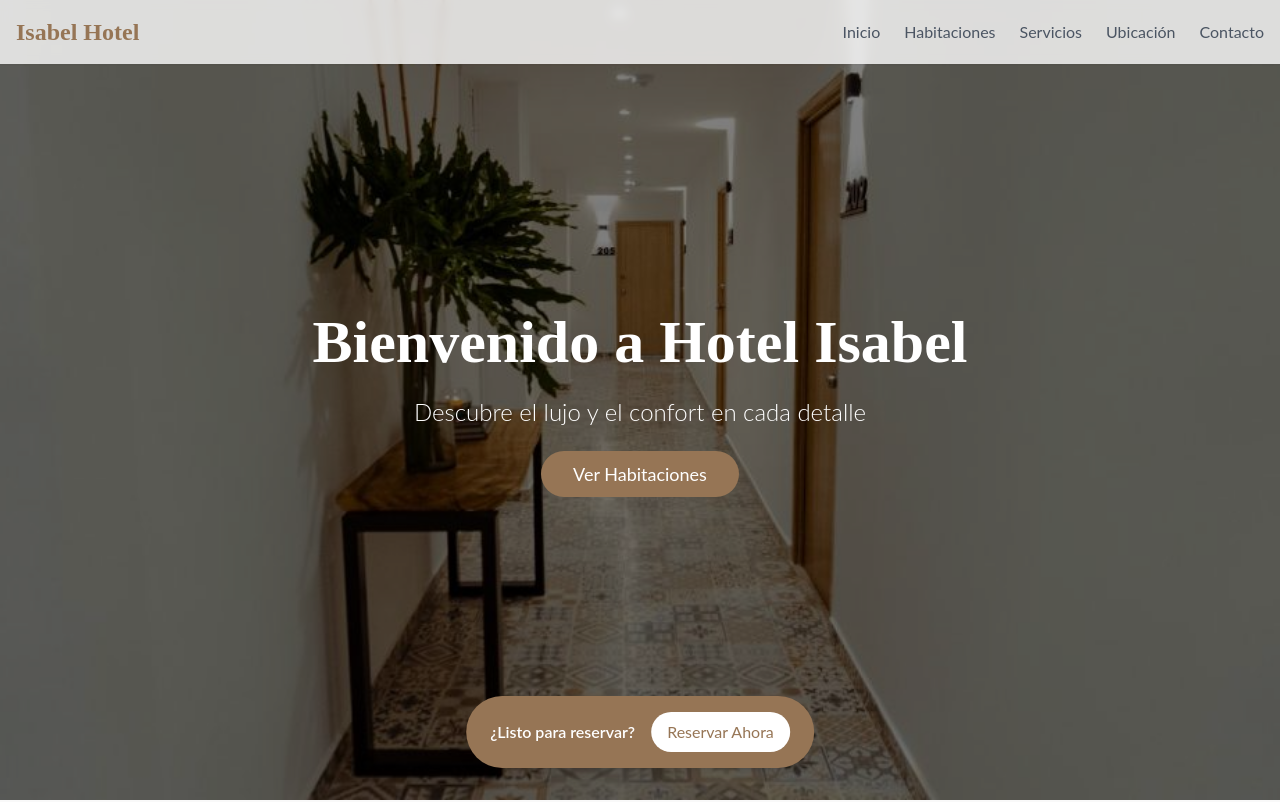
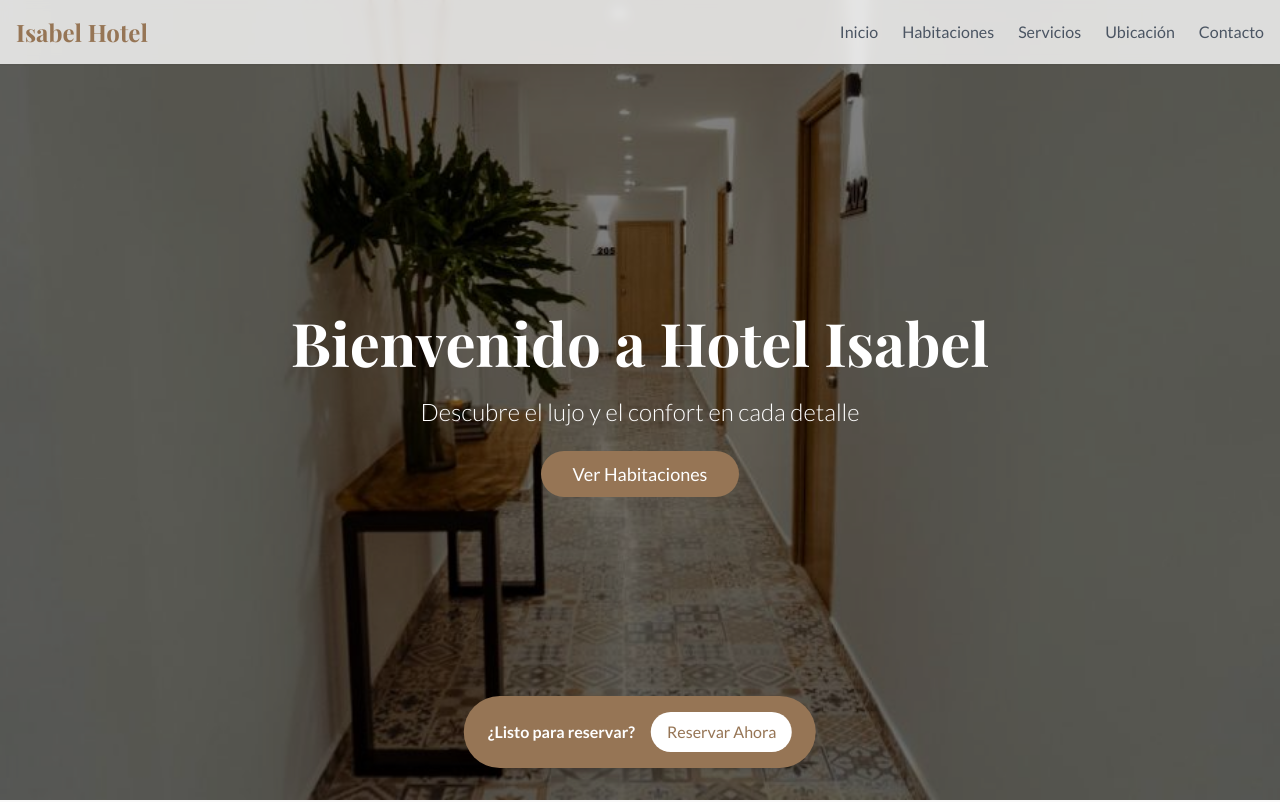
Before and after one commit to Alphacodedev01/isabelLaiding, a Nuxt app: page / in a window 1280 px wide. Shown: the top 802 px of the page. Built offline with nearby package versions, Linux system fonts and the light colour scheme.

Commit message:
version 3

```diff
--- a/components/Services.vue
+++ b/components/Services.vue
@@ -124,7 +124,7 @@ const services = [
 ]
 
 const currentSlide = ref(0)
-const windowWidth = ref(window.innerWidth)
+const windowWidth = ref(0)
 
 // Responsive breakpoints
 const isMobile = computed(() => windowWidth.value < 640)
@@ -154,6 +154,8 @@ const handleResize = () => {
 }
 
 onMounted(() => {
+  // Inicializamos el ancho de la ventana una vez que estemos en el cliente
+  windowWidth.value = window.innerWidth
   window.addEventListener('resize', handleResize)
 })
 
--- a/nuxt.config.ts
+++ b/nuxt.config.ts
@@ -13,10 +13,9 @@ export default defineNuxtConfig({
     head: {
       title: 'Hotel Isabel - Tu hogar lejos de casa',
       link: [
-        {
-          rel: 'stylesheet',
-          href: 'https://fonts.googleapis.com/css2?family=Playfair+Display:wght@400;500;600;700&family=Lato:wght@300;400;700&display=swap'
-        }
+        { rel: 'icon', type: 'image/x-icon', href: '/favicon.ico' },
+        { rel: 'canonical', href: 'https://linktr.ee/apartasuitesisabel' },
+        { rel: 'stylesheet', href: 'https://fonts.googleapis.com/css2?family=Playfair+Display:wght@400;500;600;700&family=Lato:wght@300;400;700&display=swap' }
       ],
       meta: [
         { charset: 'utf-8' },
@@ -41,10 +40,6 @@ export default defineNuxtConfig({
           name: 'telephone',
           content: '3015409480'
         }
-      ],
-      link: [
-        { rel: 'icon', type: 'image/x-icon', href: '/favicon.ico' },
-        { rel: 'canonical', href: 'https://linktr.ee/apartasuitesisabel' }
       ]
     }
   }
```
